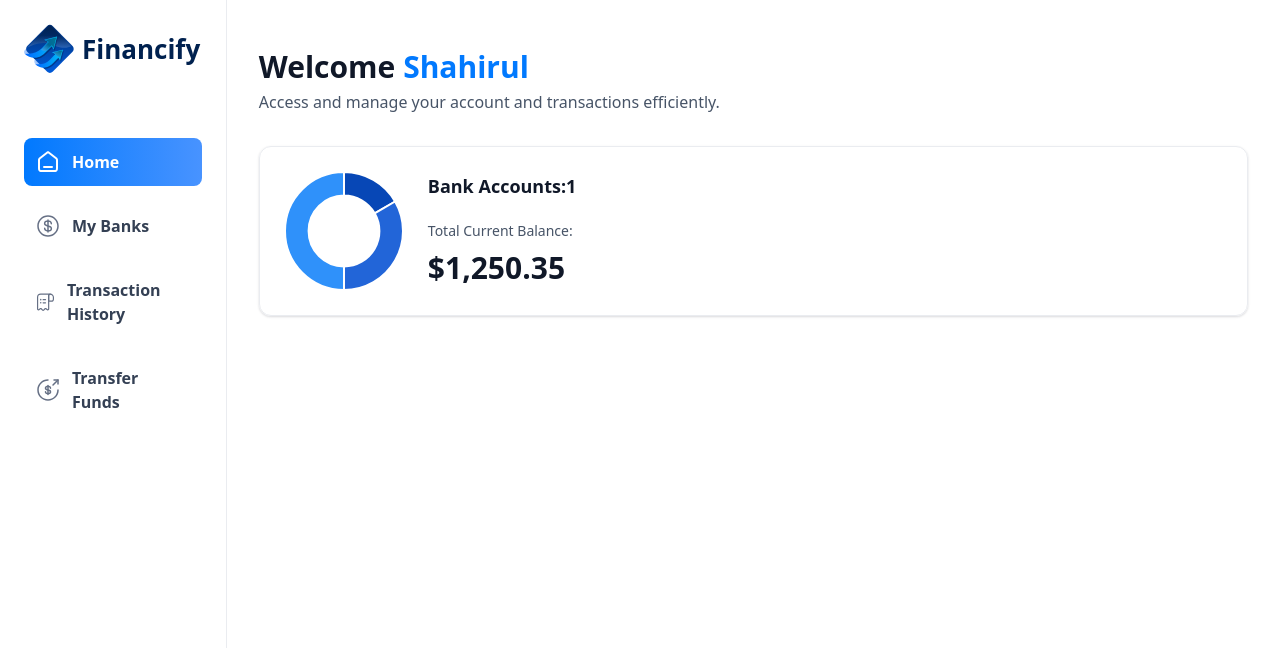
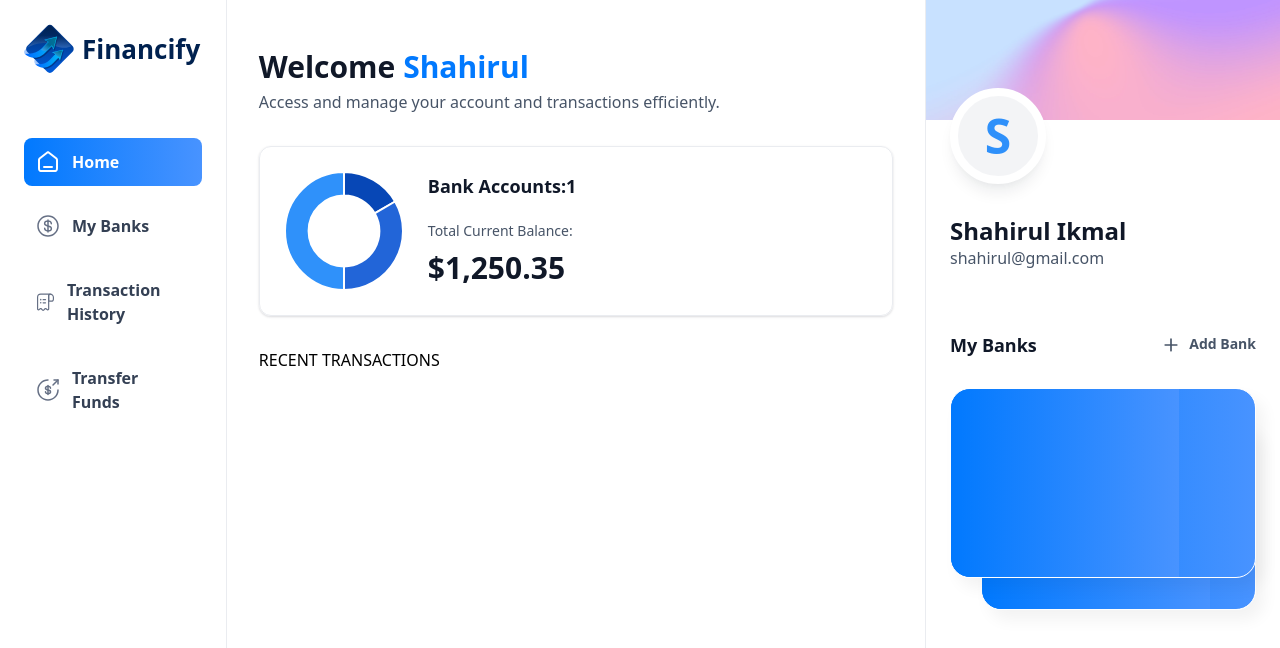
Before and after one commit to shahirulprojects/Financify, a Next.js app: page / in a window 1280 px wide. Shown: the top 648 px of the page. Built offline with nearby package versions, Linux system fonts and the light colour scheme.

Commit message:
feat:develop basic sidebar and bank card component

```diff
--- a/app/(root)/page.tsx
+++ b/app/(root)/page.tsx
@@ -1,8 +1,13 @@
 import HeaderBox from "@/components/HeaderBox";
+import RightSidebar from "@/components/RightSidebar";
 import TotalBalanceBox from "@/components/TotalBalanceBox";
 
 const Home = () => {
-  const loggedIn = { firstName: "Shahirul" };
+  const loggedIn = {
+    firstName: "Shahirul",
+    lastName: "Ikmal",
+    email: "shahirul@gmail.com",
+  };
   return (
     <section className="home">
       <div className="home-content">
@@ -20,7 +25,9 @@
             totalCurrentBalance={1250.35} // total current balance that we have
           />
         </header>
+        RECENT TRANSACTIONS
       </div>
+      <RightSidebar user={loggedIn} transactions={[]} banks={[{}, {}]} />
     </section>
   );
 };
--- /dev/null
+++ b/components/BankCard.tsx
@@ -0,0 +1,18 @@
+import Link from "next/link";
+import React from "react";
+
+const BankCard = ({
+  account,
+  userName,
+  showBalance = true,
+}: CreditCardProps) => {
+  return (
+    <div className="flex flex-col">
+      <Link href="/" className="bank-card">
+        <div className="bank-card_content"></div>
+      </Link>
+    </div>
+  );
+};
+
+export default BankCard;
--- /dev/null
+++ b/components/RightSidebar.tsx
@@ -0,0 +1,67 @@
+import Image from "next/image";
+import Link from "next/link";
+import React from "react";
+import BankCard from "./BankCard";
+
+const RightSidebar = ({ user, transactions, banks }: RightSidebarProps) => {
+  return (
+    <aside className="right-sidebar">
+      {/* The <aside> tag in HTML is used to put extra information that is related to the main content but not essential to it. This extra information is often shown in a sidebar or box on the side of the main content. */}
+      <section className="flex flex-col pb-8">
+        <div className="profile-banner" />
+        <div className="profile">
+          <div className="profile-img">
+            <span className="text-5xl font-bold text-blue-500">
+              {user.firstName[0]}
+            </span>
+            {/* this is for the profile picture */}
+            {/* display the user's first name but only the first character */}
+          </div>
+          <div className="profile-details">
+            <h1 className="profile-name">
+              {user.firstName} {user.lastName}
+            </h1>
+            <p className="profile-email">{user.email}</p>
+          </div>
+        </div>
+      </section>
+
+      <section className="banks">
+        <div className="flex w-full justify-between">
+          <h2 className="header-2">My Banks</h2>
+          <Link href="/" className="flex gap-2">
+            <Image src="/icons/plus.svg" width={20} height={20} alt="plus" />
+            <h2 className="text-14 font-semibold text-gray-600">Add Bank</h2>
+          </Link>
+        </div>
+
+        {/* if bank exist */}
+        {banks?.length > 0 && (
+          <div className="relative fle flex-1 flex-col items-center justify-center gap-5">
+            <div className="relative z-10">
+              <BankCard
+                key={banks[0].$id}
+                account={banks[0]}
+                userName={`${user.firstName} ${user.lastName}`}
+                showBalance={false}
+              />
+            </div>
+            {/* if there are more than 1 bank card, we will display another card */}
+            {banks[1] && (
+              <div className="absolute right-0 top-8 z-0 w-[90%]">
+                <BankCard
+                  key={banks[1].$id}
+                  account={banks[1]}
+                  userName={`${user.firstName} ${user.lastName}`}
+                  showBalance={false}
+                />
+              </div>
+            )}
+          </div>
+        )}
+      </section>
+    </aside>
+  );
+};
+
+export default RightSidebar;
```
